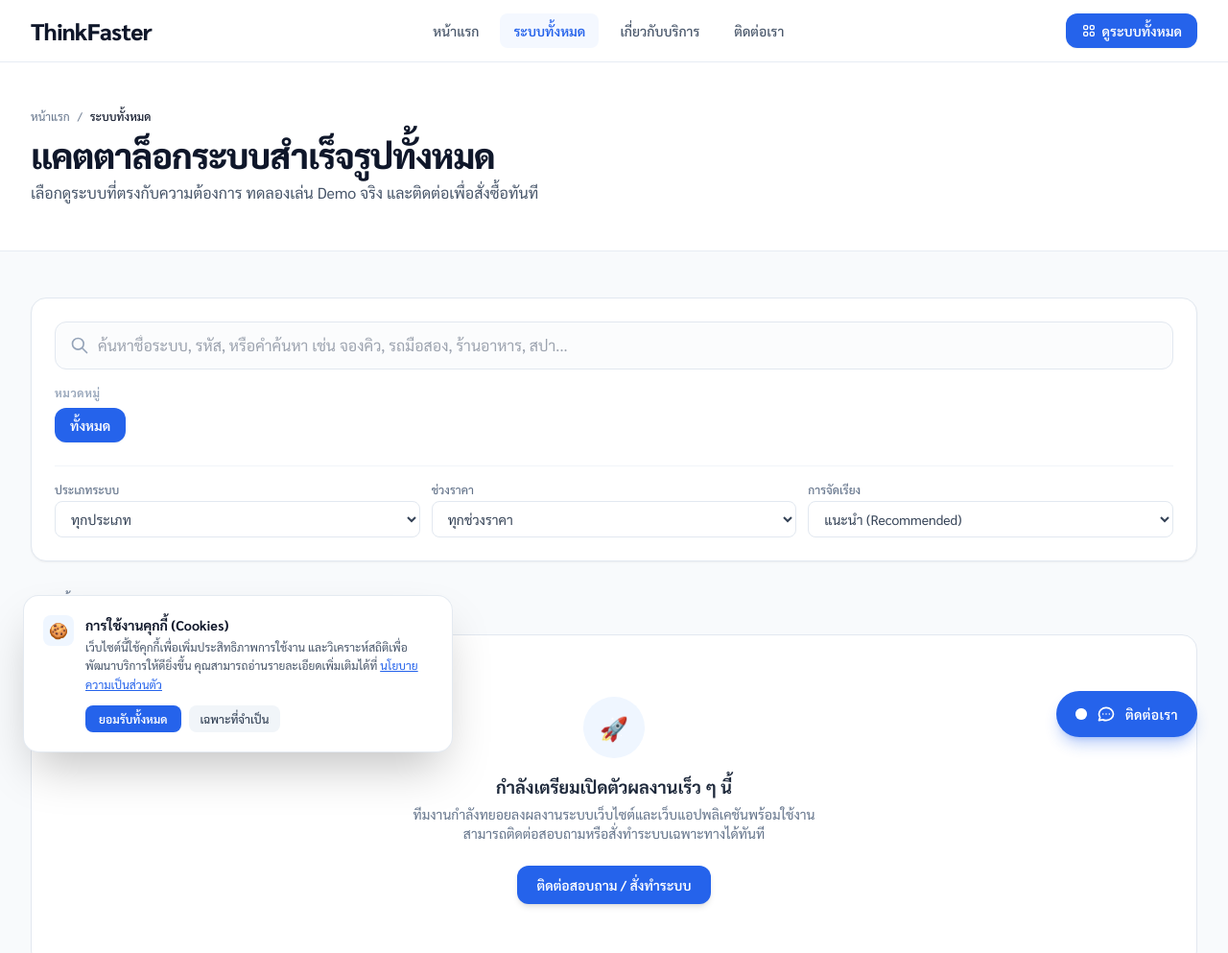
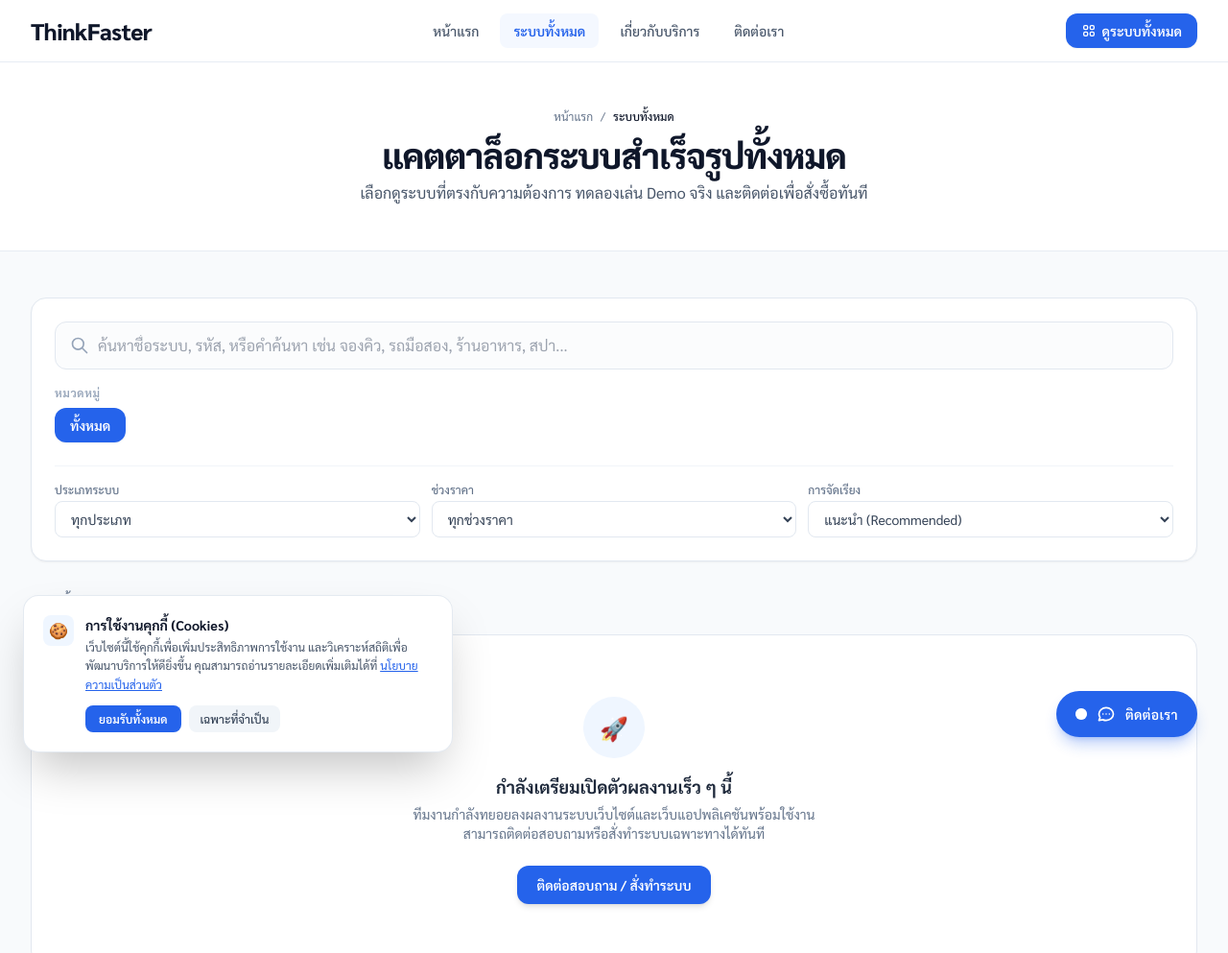
Before and after one commit to mstackhub/ThinkFaster, a website with bundled scripts: page projects.html in a window 1280 px wide. Shown: the top 993 px of the page at 96% size. Built offline with nearby package versions, Linux system fonts and the light colour scheme; some packages are replaced by stand-ins of ours; no server answers; the database is empty.

Commit message:
style(catalog): center align header and breadcrumbs in projects page

```diff
--- a/projects.html
+++ b/projects.html
@@ -18,8 +18,8 @@
   <!-- Page Header -->
   <section class="bg-white border-b border-slate-200/80 py-8 sm:py-12">
     <div class="max-w-7xl mx-auto px-4 sm:px-6 lg:px-8">
-      <div class="max-w-3xl">
-        <nav class="flex items-center gap-2 text-xs text-slate-500 mb-3" aria-label="Breadcrumb">
+      <div class="max-w-3xl mx-auto text-center">
+        <nav class="flex items-center justify-center gap-2 text-xs text-slate-500 mb-3" aria-label="Breadcrumb">
           <a href="index.html" class="hover:text-blue-600 transition-colors">หน้าแรก</a>
           <span>/</span>
           <span class="text-slate-900 font-medium">ระบบทั้งหมด</span>
@@ -27,7 +27,7 @@
         <h1 class="text-2xl sm:text-4xl font-extrabold text-slate-900 tracking-tight">
           แคตตาล็อกระบบสำเร็จรูปทั้งหมด
         </h1>
-        <p class="text-sm sm:text-base text-slate-600 mt-2">
+        <p class="text-sm sm:text-base text-slate-600 mt-2 max-w-xl mx-auto">
           เลือกดูระบบที่ตรงกับความต้องการ ทดลองเล่น Demo จริง และติดต่อเพื่อสั่งซื้อทันที
         </p>
       </div>
```
